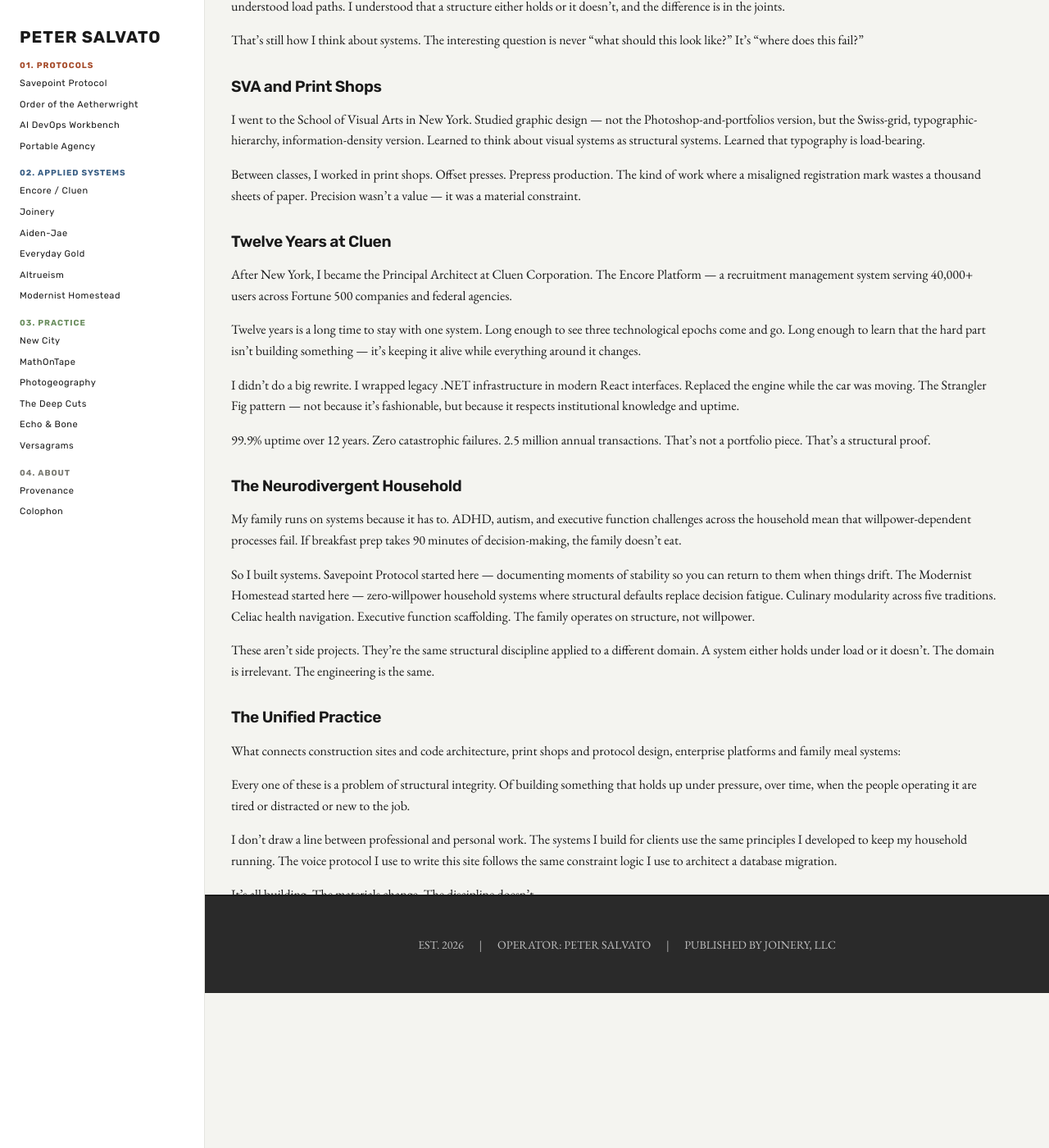
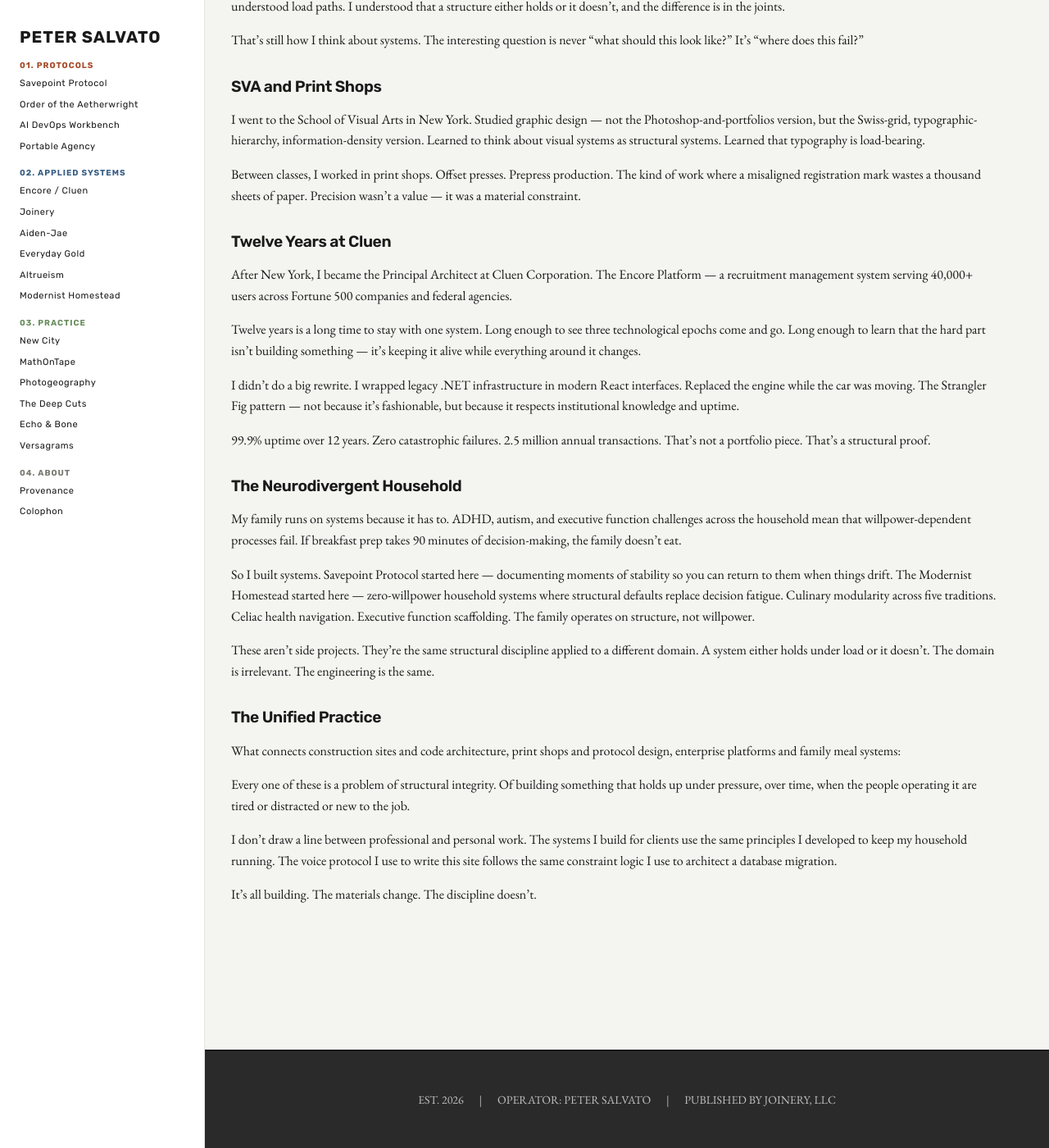
Before and after one commit to PeterSalvato/petersalvato-constellation, a Jekyll site: the page built from provenance/index.md, in a window 1280 px wide and 1400 px high, scrolled down 189 px. Shown: the whole window at 82% size. Built offline with Jekyll 4.4.1, drawn with Linux system fonts in a browser that asks for light colours.

Commit message:
Revert footer to full-width relative positioning with proper document flow
- Absolute positioning caused footer to overlap content and break layout
- Restore position: relative with vw-based width for full-width span
- Footer scrolls naturally with content (part of normal flow)
- Maintains full width across sidebar and content areas

Co-Authored-By: Claude Haiku 4.5 <noreply@anthropic.com>

```diff
--- a/assets/css/main.scss
+++ b/assets/css/main.scss
@@ -312,14 +312,16 @@ a {
 }
 
 footer {
-  // Full-width footer at bottom
-  position: absolute;
-  left: 0;
-  right: 0;
-  bottom: 0;
-  width: 100%;
+  // Full-width footer spanning sidebar and content
+  width: 100vw;
+  position: relative;
+  left: 50%;
+  right: 50%;
+  margin-left: -50vw;
+  margin-right: -50vw;
 
   // Spacing and styling
+  margin-top: $gap-xxxlarge;
   padding: $gap-xlarge $padding-standard;
   padding-left: calc(#{$sidebar-width} + #{$padding-standard});
   border-top: 2px solid $color-text;
```
